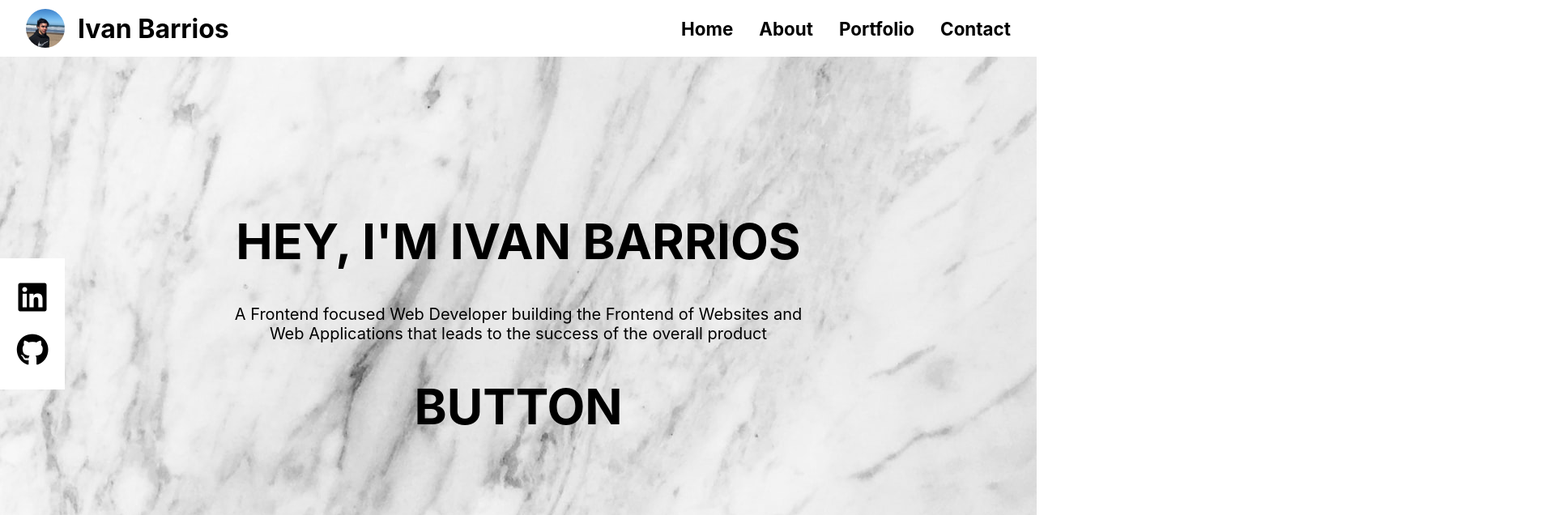
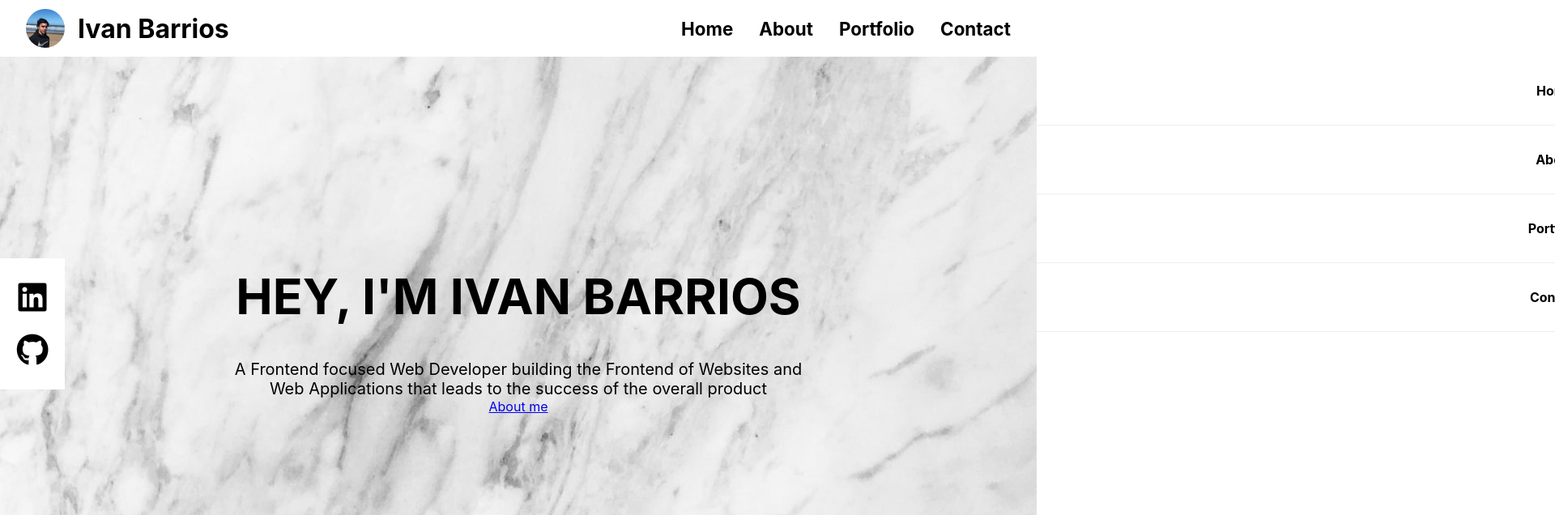
Before and after one commit to ivan-barrios/my-portfolio, a React (Create React App) app: page / in a window 1280 px wide. Shown: the top 636 px of the page at 81% size, 1920 px wide, since content can reach past the window. Built offline with nearby package versions, Linux system fonts and the light colour scheme.

Commit message:
fixed display of sidebar

```diff
--- a/src/components/Home.js
+++ b/src/components/Home.js
@@ -26,7 +26,9 @@ const Home = () => {
         <br />
         Web Applications that leads to the success of the overall product
       </p>
-      <h1>BUTTON</h1>
+      <div>
+        <a href="#">About me</a>
+      </div>
     </div>
   );
 };
--- a/src/components/styles/home.css
+++ b/src/components/styles/home.css
@@ -19,8 +19,8 @@
 }
 
 .home {
-    background: url("/src/images/homebackground.jpg") repeat center ;
-    width: 100vw;
+    background: url("/src/images/homebackground.jpg") no-repeat center ;
+    width: 100%;
     height: 100vh;
     display: flex;
     flex-direction: column;
@@ -45,8 +45,7 @@
     }
 
     .home {
-        justify-content: start;
-        padding-top: 10rem;
+        /* Como hago para que vaya mas arriba en tablet/celular? */
     }
 
     .home > h1 {
--- a/src/components/styles/sidebar.css
+++ b/src/components/styles/sidebar.css
@@ -1,5 +1,4 @@
 .sideMenu {
-    display: none;
     background-color: #FFF;
     width: 100vw;
     position: absolute;
--- a/src/index.css
+++ b/src/index.css
@@ -5,6 +5,7 @@ body {
     sans-serif;
   -webkit-font-smoothing: antialiased;
   -moz-osx-font-smoothing: grayscale;
+  overflow-x: hidden;
 }
 
 ul {
```
